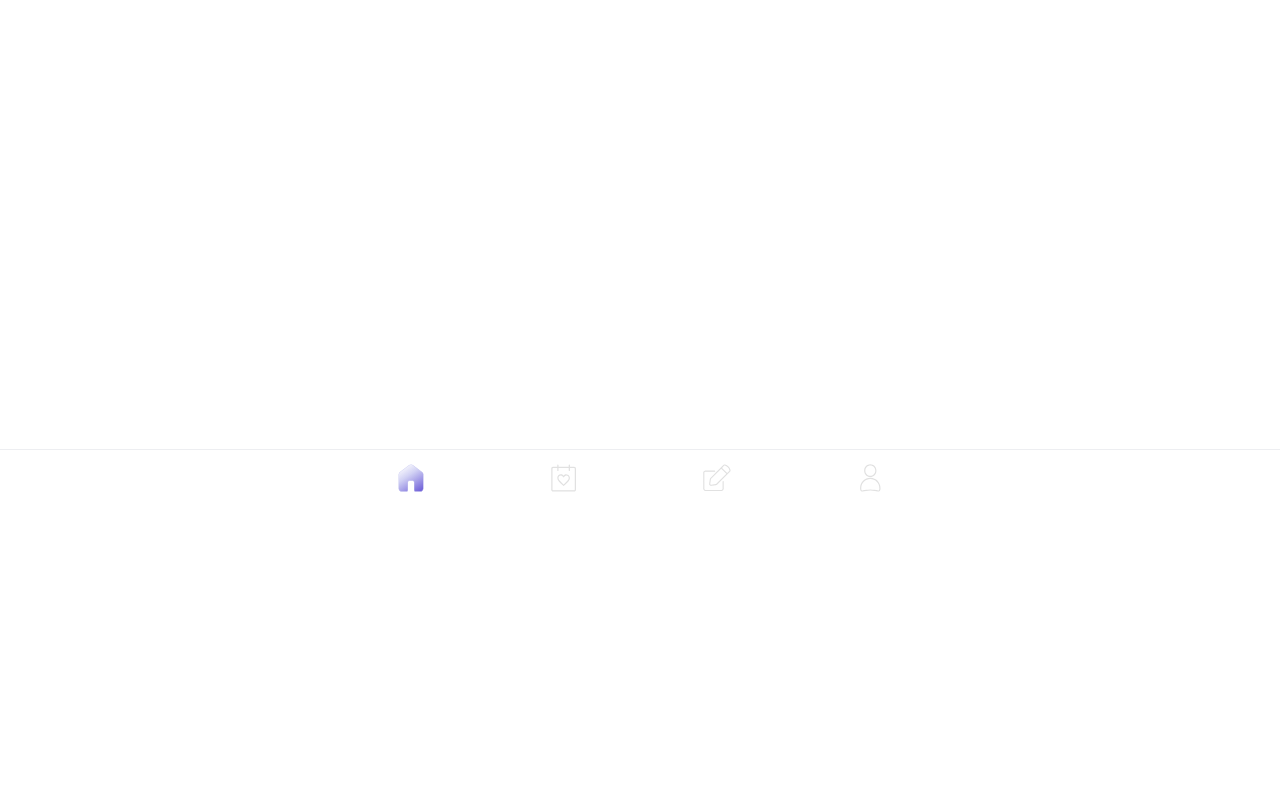
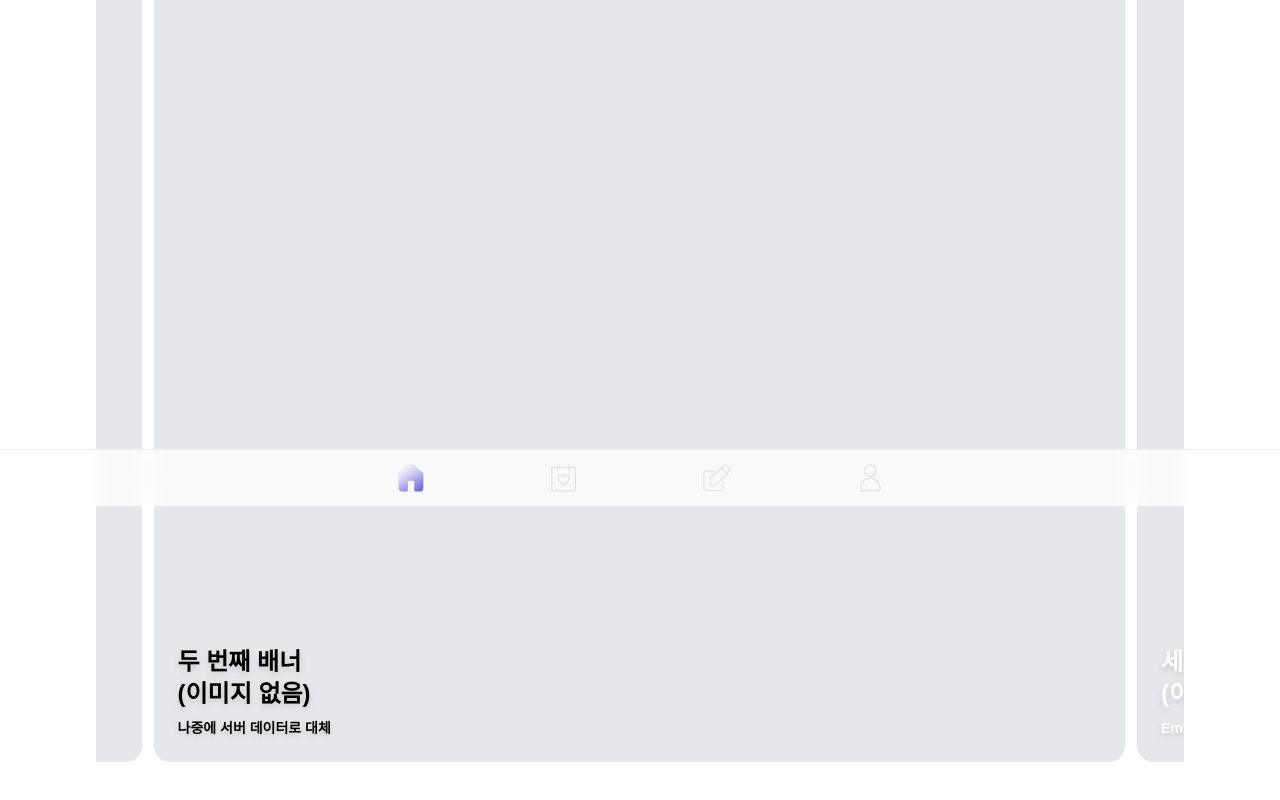
Before and after one commit to 9oormthon-univ/2025_SEASONTHON_TEAM_29_FE, a Next.js app: page /home in a window 1280 px wide. Shown: the part 294-1094 px from the top of the page. Before the commit the page ends 800 px from the top, so only its background shows below. Built offline with nearby package versions, Linux system fonts and the light colour scheme.

Commit message:
feat: 배너 컴포넌트 구현
mock데이터로 구현.
edgebleed로 양 옆 걸치는 느낌 표현

```diff
--- a/src/app/(main)/home/page.tsx
+++ b/src/app/(main)/home/page.tsx
@@ -1,11 +1,12 @@
 import SearchBar from "@/components/common/atomic/SearchBar";
+import BannerSquareCarousel from "@/components/home/BannerSquareCarousel";
 
 
 export default function HomePage() {
   return (
     <main className="pb-24">
       <SearchBar/>
-      {/* 배너 */}
+      <BannerSquareCarousel />
       {/* 카테고리 */}
       {/* 리뷰 */}
       {/* 스토리 */}
--- /dev/null
+++ b/src/components/home/BannerSquareCarousel.tsx
@@ -0,0 +1,59 @@
+// src/components/home/BannerSquareCarousel.tsx
+'use client';
+import Autoplay from 'embla-carousel-autoplay';
+import useEmblaCarousel from 'embla-carousel-react';
+import { useCallback, useEffect, useState } from 'react';
+import EdgeBleed from '../common/atomic/EdgeBleed';
+
+type Banner = {
+  id: string;
+  title: string;
+  sub?: string;
+  href?: string;
+  color: string;
+};
+
+const mockBanners: Banner[] = [
+  { id: 'b1', title: '첫 번째 배너\n(이미지 없음)', sub: '테스트용 더미 데이터', href: '#', color: "black" },
+  { id: 'b2', title: '두 번째 배너\n(이미지 없음)', sub: '나중에 서버 데이터로 대체', href: '#', color: "black" },
+  { id: 'b3', title: '세 번째 배너\n(이미지 없음)', sub: 'Embla 동작 확인', href: '#', color: "white" },
+];
+
+export default function BannerSquareCarousel() {
+  const [, setSelected] = useState(0);
+  const [ref, api] = useEmblaCarousel(
+    { loop: true, align: 'center', containScroll: 'trimSnaps' },
+    [Autoplay({ delay: 4000, stopOnInteraction: false })]
+  );
+
+  const onSelect = useCallback(() => {
+    if (api) setSelected(api.selectedScrollSnap());
+  }, [api]);
+  useEffect(() => {
+    if (!api) return;
+    onSelect();
+    api.on('select', onSelect);
+  }, [api, onSelect]);
+
+  return (
+    <EdgeBleed>
+      <div ref={ref} className="overflow-hidden">
+        <div className="flex gap-3 px-4">
+          {mockBanners.map((b, i) => (
+            <a key={b.id} href={b.href} className="min-w-0 flex-[0_0_92%]">
+              <div className="relative w-full overflow-hidden rounded-2xl" style={{ aspectRatio: '1/1' }} aria-label={`배너 ${i + 1}`}>
+                {/* 이미지 자리: 플레이스홀더 */}
+                <div className="absolute inset-0 bg-gray-200" />
+
+                <div className={`absolute bottom-6 left-6 drop-shadow-md ${b.color === 'black' ? 'text-black' : 'text-white'}`}>
+                  <h3 className="whitespace-pre-line text-2xl font-extrabold">{b.title}</h3>
+                  <p className="pt-2 text-sm font-semibold">{b.sub}</p>
+                </div>
+              </div>
+            </a>
+          ))}
+        </div>
+      </div>
+    </EdgeBleed>
+  );
+}
```
